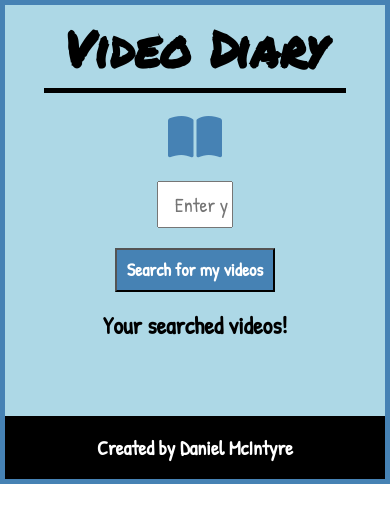
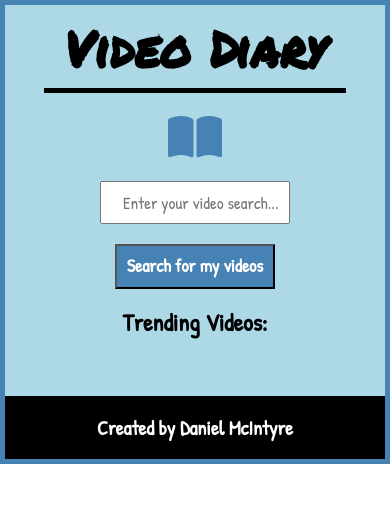
Before and after one commit to DanielMcIntyre2022/Daniel-McIntyre-Project-Three, a React (Create React App) app: page / in a window 390 px wide. Shown: the top 522 px of the page. Built offline with nearby package versions, Linux system fonts and the light colour scheme; no server answers.

Commit message:
added responsiveness for tablet and mobile

```diff
--- a/public/index.html
+++ b/public/index.html
@@ -33,7 +33,7 @@
       work correctly both with client-side routing and a non-root public URL.
       Learn how to configure a non-root public URL by running `npm run build`.
     -->
-  <title>React App</title>
+  <title>Video Diary</title>
 </head>
 
 <body>
--- a/src/App.css
+++ b/src/App.css
@@ -107,12 +107,12 @@ iframe {
   flex-direction: row;
   padding: 20px;
   column-gap: 25px;
+  margin: 0 auto;
 }
 
 .video-container {
   display: flex;
   flex-wrap: wrap;
-  flex-direction: column;
 }
 
 .videos-container button {
@@ -122,7 +122,7 @@ iframe {
   font-weight: 700;
   padding-top: 10px;
   padding-bottom: 10px;
-  width: 50%;
+  width: 30%;
   margin: 0 auto;
   margin-top: 10px;
   font-size: 20px;
@@ -139,3 +139,32 @@ footer {
   padding-bottom: 20px;
   font-size: 20px;
 }
+
+@media(max-width: 1065px) {
+  .videos {
+    display: flex;
+    flex-direction: column;
+  }
+
+  form input {
+    font-size: 17px;
+  }
+
+  .video-container button {
+    margin-bottom: 20px;
+    margin-top: 20px;
+  }
+
+}
+
+@media(max-width: 980px) {
+  form input {
+    width: 30%;
+  }
+}
+
+@media(max-width: 670px) {
+  form input {
+    width: 50%;
+  }
+}
--- a/src/App.js
+++ b/src/App.js
@@ -34,7 +34,7 @@ function App() {
         key: API_KEY,
         part: 'snippet',
         q: videoSearchQuery,
-        maxResult: 1,
+        maxResults: 3,
       }
     }).then((apiData) => {
       console.log(apiData);
@@ -63,6 +63,12 @@ function App() {
     else
       // 11) Call the state updater function and use the searched option value to update the SearchedVideo state //
       setvideoSearchQuery(searchedVideo);
+
+    // 12) Change the state of the h1 to display "your searched videos", instead of "trending videos" based on the conidition of the user search query //
+
+    if (searchedVideo === searchVideoQuery) {
+      document.getElementById("video-search-description").innerHTML = `${searchVideoQuery} Videos`;
+    }
   }
 
   return (
--- a/src/VideoGallery.js
+++ b/src/VideoGallery.js
@@ -10,7 +10,7 @@ function VideoGallery(props) {
 
     return (
         <section>
-            <h2>Your searched videos!</h2>
+            <h2 id="video-search-description">Trending Videos:</h2>
             <div className="wrapper">
                 <ul className="videos">
                     {/* 3) map over the array of searched videos which has been passed via props */}
```
